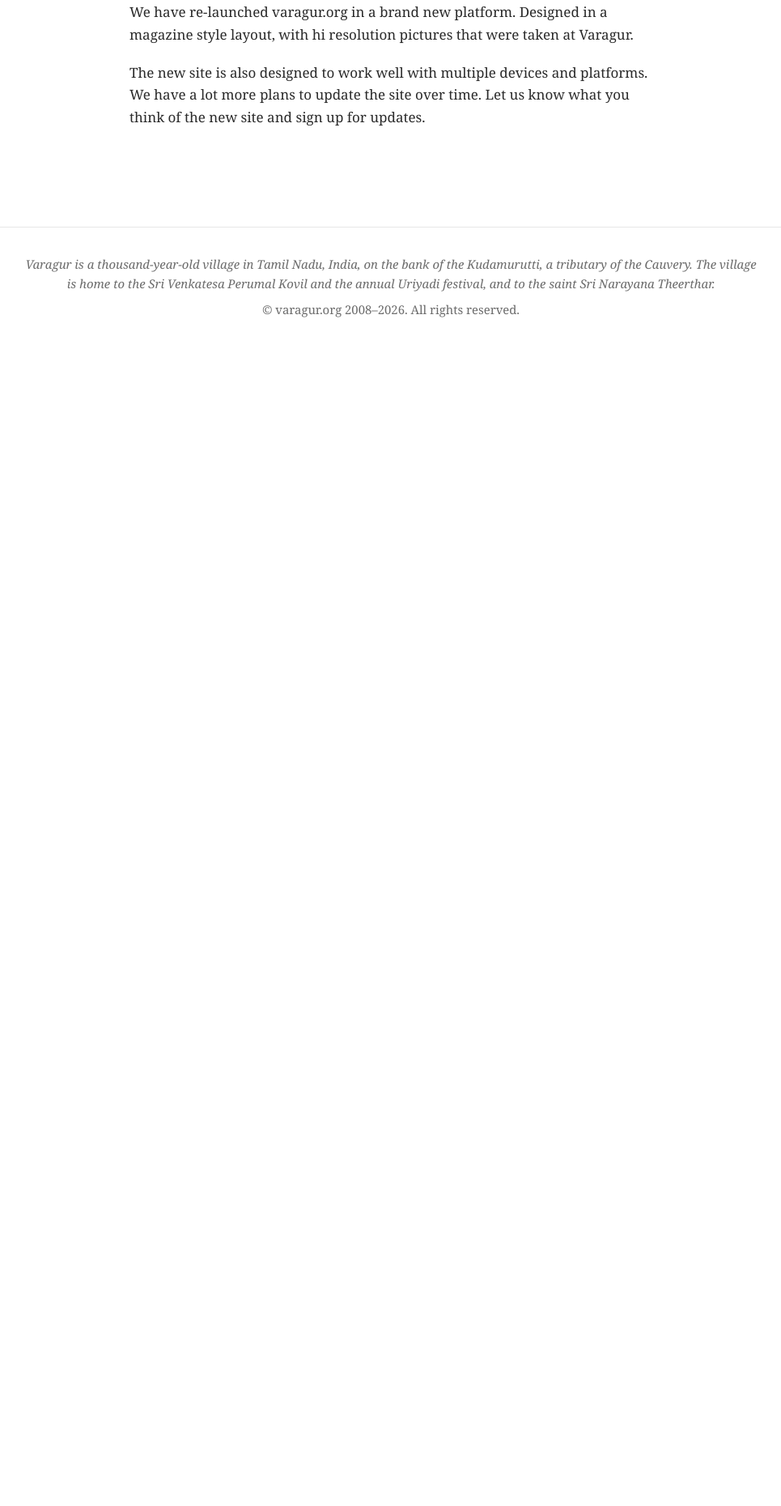
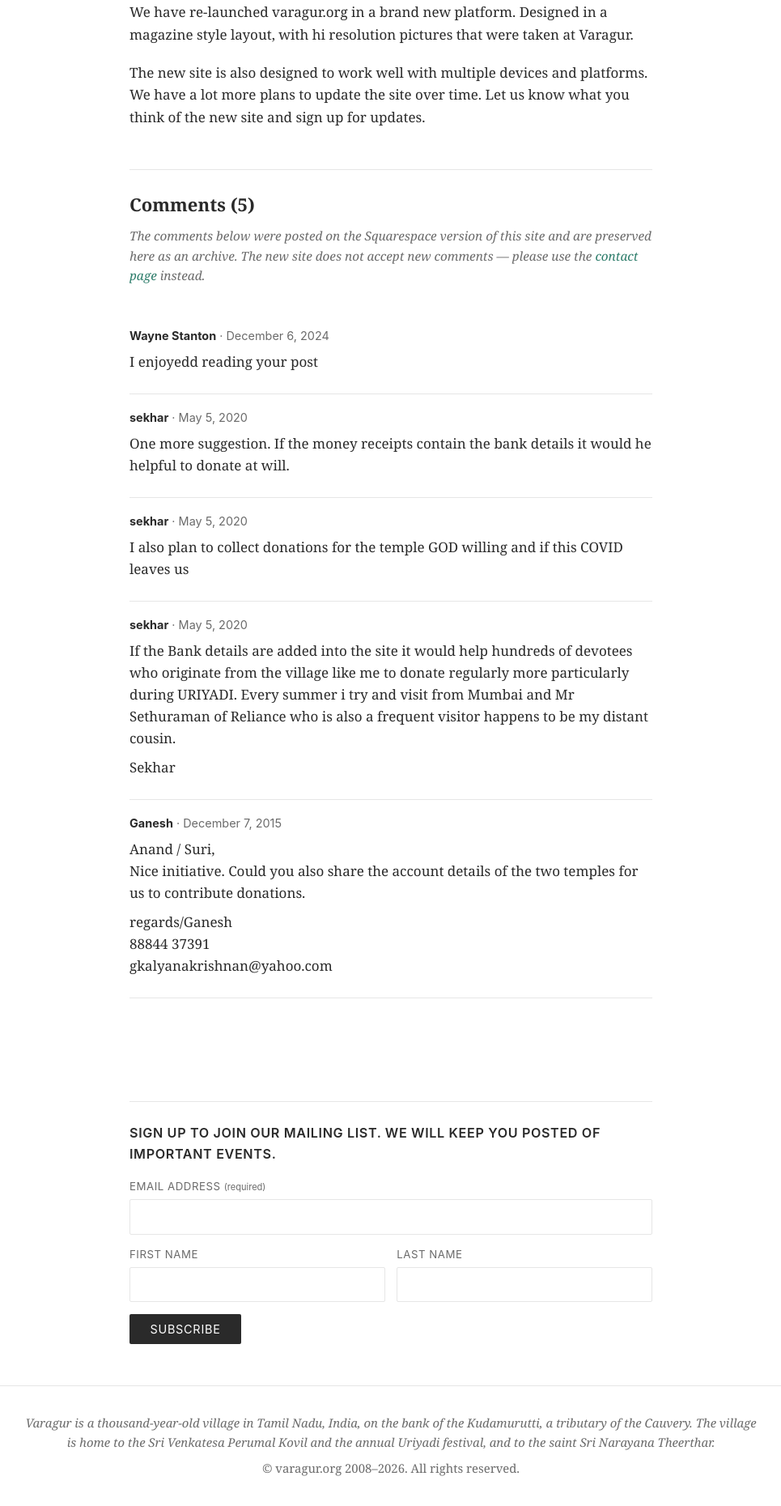
Before and after one commit to anandrajaram/varagur.org, a Jekyll site: the page built from _posts/2013-05-26-introducing-the-new-varagurorg.md, in a window 1280 px wide, cut to the strip 695-2555 px from the top of the page. Shown: the whole strip at 81% size, without its empty margins (157-1122 px from the left). Built offline with Jekyll 4.4.1, drawn with Linux system fonts in a browser that asks for light colours; before the commit the page ends 1124 px from its top, so only the background shows below that.

Commit message:
Add signup form to every page footer; archive blog comments
- Move signup form into the site footer include so it renders on every
  page (matches the live Squarespace sidebar form).
- Migrate the 5 comments from the 2013 blog post as static archived
  text, with original posting dates preserved. Notes the new site does
  not accept new comments.

Co-Authored-By: Claude Opus 4.7 <noreply@anthropic.com>

```diff
--- a/_includes/footer.html
+++ b/_includes/footer.html
@@ -1,3 +1,5 @@
+<div class="wrap">{% include signup-form.html %}</div>
+
 <footer class="site-footer">
   <div class="wrap">
     <p class="footer-tagline">{{ site.description }}</p>
--- a/_posts/2013-05-26-introducing-the-new-varagurorg.md
+++ b/_posts/2013-05-26-introducing-the-new-varagurorg.md
@@ -10,3 +10,38 @@ permalink: /blog/2013/5/26/introducing-the-new-varagurorg/
 We have re-launched varagur.org in a brand new platform. Designed in a magazine style layout, with hi resolution pictures that were taken at Varagur.
 
 The new site is also designed to work well with multiple devices and platforms. We have a lot more plans to update the site over time. Let us know what you think of the new site and sign up for updates.
+
+<section class="comments-archive">
+  <h2>Comments (5)</h2>
+  <p class="comments-note"><em>The comments below were posted on the Squarespace version of this site and are preserved here as an archive. The new site does not accept new comments — please use the <a href="{{ '/about/contact/' | relative_url }}">contact page</a> instead.</em></p>
+
+  <article class="archived-comment">
+    <header><strong>Wayne Stanton</strong> &middot; <time datetime="2024-12-06">December 6, 2024</time></header>
+    <p>I enjoyedd reading your post</p>
+  </article>
+
+  <article class="archived-comment">
+    <header><strong>sekhar</strong> &middot; <time datetime="2020-05-05">May 5, 2020</time></header>
+    <p>One more suggestion. If the money receipts contain the bank details it would he helpful to donate at will.</p>
+  </article>
+
+  <article class="archived-comment">
+    <header><strong>sekhar</strong> &middot; <time datetime="2020-05-05">May 5, 2020</time></header>
+    <p>I also plan to collect donations for the temple GOD willing and if this COVID leaves us</p>
+  </article>
+
+  <article class="archived-comment">
+    <header><strong>sekhar</strong> &middot; <time datetime="2020-05-05">May 5, 2020</time></header>
+    <p>If the Bank details are added into the site it would help hundreds of devotees who originate from the village like me to donate regularly more particularly during URIYADI. Every summer i try and visit from Mumbai and Mr Sethuraman of Reliance who is also a frequent visitor happens to be my distant cousin.</p>
+    <p>Sekhar</p>
+  </article>
+
+  <article class="archived-comment">
+    <header><strong>Ganesh</strong> &middot; <time datetime="2015-12-07">December 7, 2015</time></header>
+    <p>Anand / Suri,<br>
+    Nice initiative. Could you also share the account details of the two temples for us to contribute donations.</p>
+    <p>regards/Ganesh<br>
+    88844 37391<br>
+    gkalyanakrishnan@yahoo.com</p>
+  </article>
+</section>
--- a/assets/css/main.css
+++ b/assets/css/main.css
@@ -239,6 +239,27 @@ img.hero {
   .signup-row { grid-template-columns: 1fr; }
 }
 
+/* Archived blog comments */
+.comments-archive {
+  margin: 3rem 0 1.5rem;
+  border-top: 1px solid var(--color-border);
+  padding-top: 1.5rem;
+}
+.comments-archive h2 { font-size: 1.3rem; margin: 0 0 0.5rem; }
+.comments-note { color: var(--color-muted); font-size: 0.9rem; margin-bottom: 2rem; }
+.archived-comment {
+  border-bottom: 1px solid var(--color-border);
+  padding: 1rem 0;
+}
+.archived-comment header {
+  font-family: var(--font-sans);
+  font-size: 0.85rem;
+  color: var(--color-muted);
+  margin-bottom: 0.4rem;
+}
+.archived-comment header strong { color: var(--color-text); }
+.archived-comment p { margin: 0 0 0.5rem; }
+
 /* Tables */
 table {
   border-collapse: collapse;
```
Also changed, not shown: index.md (+0 -2 lines).
